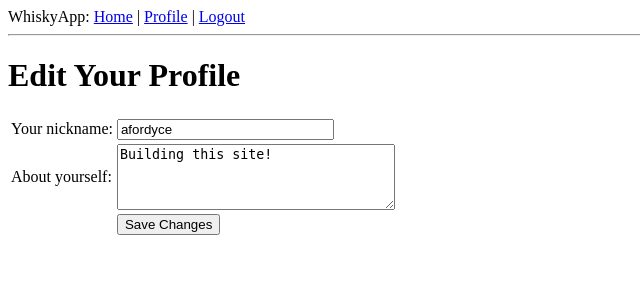
After one commit to acrfordyce/WhiskyApp, a Flask app: page /edit in a window 1280 px wide. The commit adds this page. Shown: the top 300 px of the page, without its empty margins (0-640 px from the left). Run offline with Flask 2, Linux system fonts and the light colour scheme; a user stored in the database is signed in; data comes from the database, SQL or seed files in the repository.

Commit message:
Enhancements to user profiles

```diff
--- a/app/forms.py
+++ b/app/forms.py
@@ -1,8 +1,28 @@
 from flask_wtf import Form
-from wtforms import StringField, BooleanField
+from wtforms import StringField, BooleanField, TextAreaField
 from wtforms.validators import DataRequired, Length
+from app.models import User
 
 
 class LoginForm(Form):
     openid = StringField('openid', validators=[DataRequired()])
     remember_me = BooleanField('remember_me', default=False)
+
+class EditProfileForm(Form):
+    nickname = StringField('nickname', validators=[DataRequired()])
+    about = TextAreaField('about', validators=[Length(min=0, max=140)])
+
+    def __init__(self, original_nickname, *args, **kwargs):
+        Form.__init__(self, *args, **kwargs)
+        self.original_nickname = original_nickname
+
+    def validate(self):
+        if not Form.validate(self):
+            return False
+        if self.nickname.data == self.original_nickname:
+            return True
+        user = User.query.filter_by(nickname=self.nickname.data).first()
+        if user != None:
+            self.nickname.errors.append('This nickname is already in use. Please choose another one.')
+            return False
+        return True
--- a/app/models.py
+++ b/app/models.py
@@ -1,4 +1,5 @@
 from app import db
+from hashlib import md5
 
 
 class Whisky(db.Model):
@@ -14,6 +15,7 @@ class Whisky(db.Model):
 class User(db.Model):
     id = db.Column(db.Integer, primary_key=True)
     nickname = db.Column(db.String(64), index=True, unique=True)
+    about = db.Column(db.String(140))
     email = db.Column(db.String(120), index=True, unique=True)
     reviews = db.relationship('Review', backref='author', lazy='dynamic')
 
@@ -41,9 +43,13 @@ class User(db.Model):
             version += 1
         return new_nickname
 
+    def avatar(self, size):
+        return 'http://www.gravatar.com/avatar/%s?d=mm&s=%d' % (md5(self.email.encode('utf-8')).hexdigest(), size)
+
 class Review(db.Model):
     id = db.Column(db.Integer, primary_key=True)
     whisky_id = db.Column(db.Integer, db.ForeignKey('whisky.id'))
-    body = db.Column(db.String(500))
+    notes = db.Column(db.String(500))
+    score = db.Column(db.Integer)
     timestamp= db.Column(db.DateTime)
     user_id = db.Column(db.Integer, db.ForeignKey('user.id'))
--- a/app/templates/base.html
+++ b/app/templates/base.html
@@ -16,7 +16,7 @@
         </div>
         <hr>
         {% with messages = get_flashed_messages() %}
-            {% if message %}
+            {% if messages %}
                 <ul>
                     {% for message in messages %}
                         <li>{{ message }}</li>
--- /dev/null
+++ b/app/templates/edit.html
@@ -0,0 +1,29 @@
+<!-- extend base template -->
+{% extends 'base.html' %}
+{% block content %}
+        <h1>Edit Your Profile</h1>
+        <form action="" method="post" name="edit">
+            {{ form.hidden_tag() }}
+            <table>
+                <tr>
+                    <td>Your nickname:</td>
+                    <td>
+                        {{ form.nickname(size=24) }}
+                        {% for error in form.errors.nickname %}
+                        <br><span style="color: red;">[{{ error }}]</span>
+                        {% endfor %}
+                    </td>
+                </tr>
+                <tr>
+                    <td>About yourself:</td>
+                    <td>
+                        {{ form.about(cols=32, rows=4) }}
+                    </td>
+                </tr>
+                <tr>
+                    <td></td>
+                    <td><input type="submit" value="Save Changes"></td>
+                </tr>
+            </table>
+        </form>
+{% endblock %}
--- a/app/templates/login.html
+++ b/app/templates/login.html
@@ -14,7 +14,8 @@ function set_openid(openid, pr)
         form.elements['openid'].value = openid
 }
 </script>
-        <h1>Sign In</h1>
+        <h1>Welcome to WhiskyApp</h1>
+        <h2>Sign In</h2>
         <form action="" method="post" name="login">
                 {{ form.hidden_tag() }}
                 <p>
--- a/app/templates/review.html
+++ b/app/templates/review.html
@@ -1,5 +1,8 @@
 <table>
     <tr valign="top">
-        <td><i>{{ review.author.nickname }}</i> reviewed <b>{{ review.whisky }}</b>:<br>{{ review.body }}</td>
+        <td>
+            <img src="{{ user.avatar(50) }}">
+        </td>
+        <td><i>{{ review.author.nickname }}</i> reviewed <b>{{ review.whisky }}</b>:<br>{{ review.notes }}</td>
     </tr>
 </table>
--- a/app/templates/user.html
+++ b/app/templates/user.html
@@ -3,10 +3,13 @@
 {% block content %}
         <table>
             <tr valign="top">
+                <td><img src="{{ user.avatar(128) }}"></td>
                 <td>
                     <h1>User: {{ user.nickname}}</h1>
                     {% if user.about %}<p>{{ user.about }}</p>{% endif %}
                     {% if user.last_seen %}<p><i>Last seen on: {{ user.last_seen }}</i></p>{% endif %}
+                    <br>
+                    <a href="{{ url_for('edit') }}">Edit</a>
                 </td>
             </tr>
         </table>
--- a/app/views.py
+++ b/app/views.py
@@ -2,7 +2,7 @@ from flask import render_template, flash, redirect, session, url_for, request
 from flask_login import login_user, logout_user, current_user, login_required
 from app import app, db, lm, oid
 from app.models import User
-from app.forms import LoginForm
+from app.forms import LoginForm, EditProfileForm
 from datetime import datetime
 
 @lm.user_loader
@@ -73,7 +73,7 @@ def user(nickname):
         flash('User {0} not found.'.format(nickname))
         return redirect(url_for('index'))
     reviews = [
-        {'author': user, 'whisky': 'Highland Park 12', 'body': 'Nice and slightly smoky; well balanced.',
+        {'author': user, 'whisky': 'Highland Park 12', 'notes': 'Nice and slightly smoky; well balanced.',
          'timestamp': datetime.utcnow()}
     ]
     return render_template('user.html',
@@ -81,6 +81,24 @@ def user(nickname):
                            user=user,
                            reviews=reviews)
 
+@app.route('/edit', methods=['GET', 'POST'])
+@login_required
+def edit():
+    form = EditProfileForm(current_user.nickname)
+    if form.validate_on_submit():
+        current_user.nickname = form.nickname.data
+        current_user.about = form.about.data
+        db.session.add(current_user)
+        db.session.commit()
+        flash('Your changes have been saved.')
+        return redirect(url_for('edit'))
+    else:
+        form.nickname.data = current_user.nickname
+        form.about.data = current_user.about
+    return render_template('edit.html',
+                           form=form,
+                           title='Edit Profile')
+
 @app.errorhandler(404)
 def not_found_error(error):
     return render_template('404.html'), 404
--- a/config.py
+++ b/config.py
@@ -12,7 +12,4 @@ SECRET_KEY = 'I-love-Scotch'
 OPENID_PROVIDERS = [
     {'name': 'Google', 'url': 'http://www.google.com/profiles/<username>'},
     {'name': 'Yahoo', 'url': 'https://me.yahoo.com'},
-    {'name': 'AOL', 'url': 'http://openid.aol.com/<username>'},
-    {'name': 'Flickr', 'url': 'http://www.flickr.com/<username>'},
-    {'name': 'MyOpenId', 'url': 'https://www.myopenid.com'}
 ]
```
Also changed, not shown: app.db.
